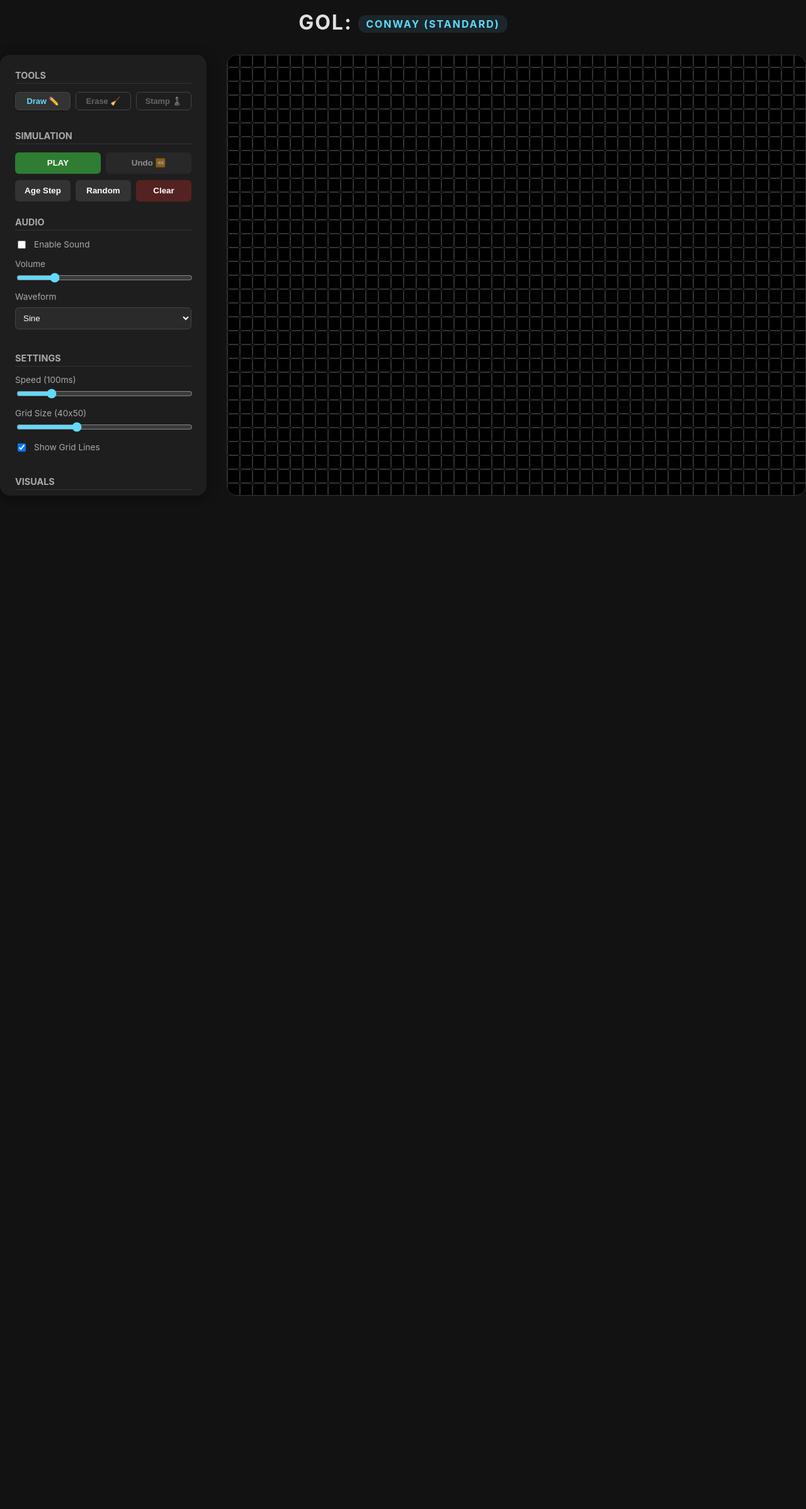
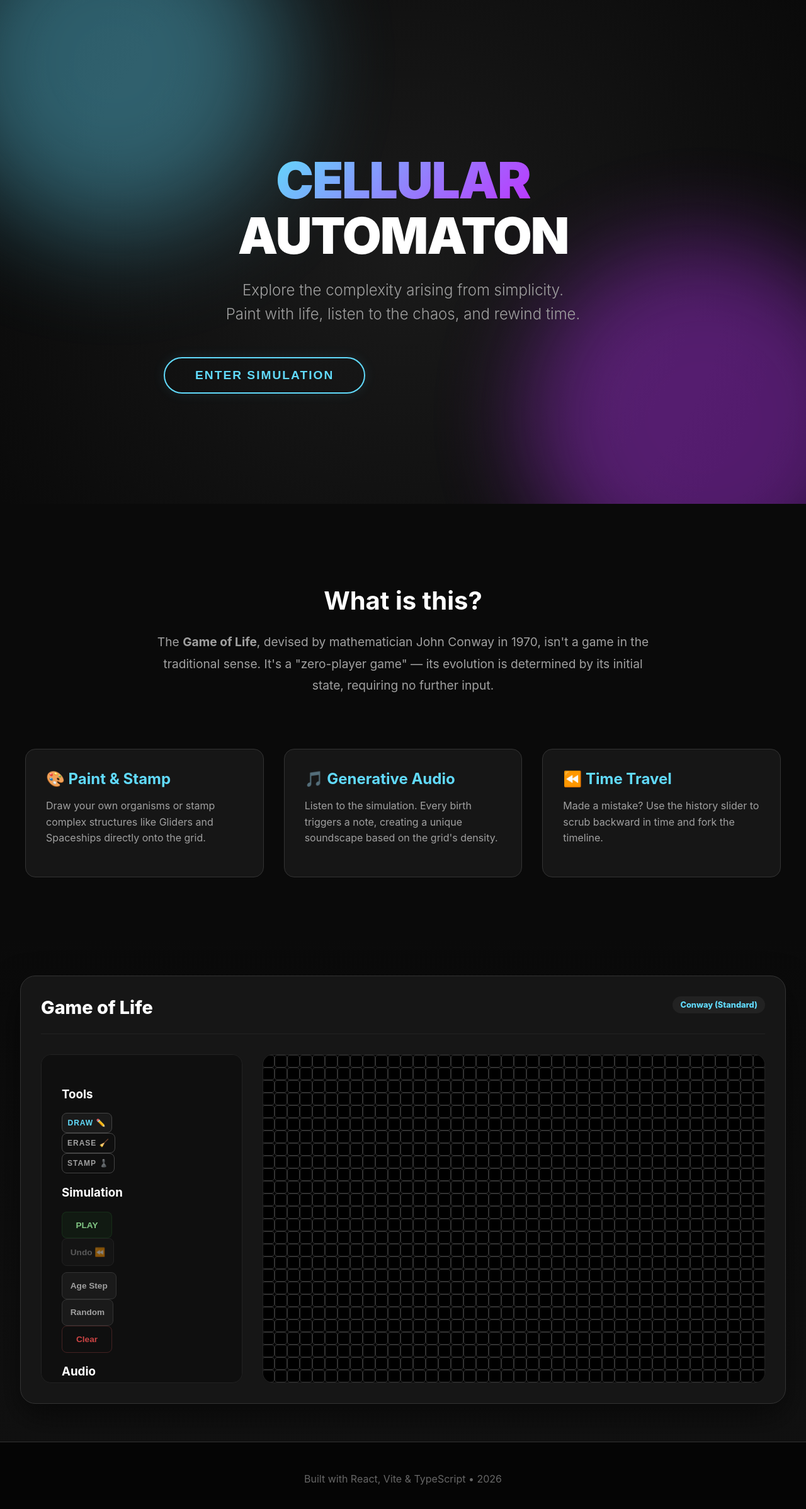
Before and after one commit to DSchneid/Game-of-Life, a React (Vite) app: page / in a window 1280 px wide. Shown: the top 2396 px of the page at 63% size. Before the commit the page ends 803 px from the top, so only its background shows below. Built offline with nearby package versions, Linux system fonts and the light colour scheme.

Commit message:
UI Overhaul: Modern dark theme, full-screen layout, and grid scrolling fix

```diff
--- a/src/App.tsx
+++ b/src/App.tsx
@@ -1,11 +1,76 @@
-import GameOfLife from './components/GameOfLife'
+import { useRef } from 'react';
+import GameOfLife from './components/GameOfLife';
+import './index.css';
 
 function App() {
+  const gameSectionRef = useRef<HTMLDivElement>(null);
+
+  const scrollToGame = () => {
+    gameSectionRef.current?.scrollIntoView({ behavior: 'smooth' });
+  };
+
   return (
-    <>
-      <GameOfLife />
-    </>
-  )
+    <div className="app-container">
+
+      {/* Hero Section */}
+      <section className="hero-section">
+        <div className="hero-content">
+          <h1 className="hero-title">
+            <span className="gradient-text">CELLULAR</span> AUTOMATON
+          </h1>
+          <p className="hero-subtitle">
+            Explore the complexity arising from simplicity. <br />
+            Paint with life, listen to the chaos, and rewind time.
+          </p>
+          <button className="hero-cta" onClick={scrollToGame}>
+            Enter Simulation
+          </button>
+        </div>
+        <div className="hero-background-elements">
+           <div className="blob blob-1"></div>
+           <div className="blob blob-2"></div>
+        </div>
+      </section>
+
+      {/* Introduction / Info Section */}
+      <section className="info-section">
+        <div className="info-card">
+          <h2>What is this?</h2>
+          <p>
+            The <strong>Game of Life</strong>, devised by mathematician John Conway in 1970, isn't a game in the traditional sense.
+            It's a "zero-player game" — its evolution is determined by its initial state, requiring no further input.
+          </p>
+        </div>
+
+        <div className="features-grid">
+           <div className="feature-item">
+              <h3>🎨 Paint & Stamp</h3>
+              <p>Draw your own organisms or stamp complex structures like Gliders and Spaceships directly onto the grid.</p>
+           </div>
+           <div className="feature-item">
+              <h3>🎵 Generative Audio</h3>
+              <p>Listen to the simulation. Every birth triggers a note, creating a unique soundscape based on the grid's density.</p>
+           </div>
+           <div className="feature-item">
+              <h3>⏪ Time Travel</h3>
+              <p>Made a mistake? Use the history slider to scrub backward in time and fork the timeline.</p>
+           </div>
+        </div>
+      </section>
+
+      {/* Game Section */}
+      <section className="game-wrapper-section" ref={gameSectionRef}>
+        <div className="game-card">
+           <GameOfLife />
+        </div>
+      </section>
+
+      {/* Footer */}
+      <footer className="app-footer">
+        <p>Built with React, Vite & TypeScript • 2026</p>
+      </footer>
+    </div>
+  );
 }
 
-export default App
+export default App;
--- a/src/components/GameOfLife.tsx
+++ b/src/components/GameOfLife.tsx
@@ -84,7 +84,7 @@ const GameOfLife: React.FC = () => {
   const [historyLength, setHistoryLength] = useState(0);
 
   // Audio State
-  const [audioEnabled, setAudioEnabled] = useState(false);
+  const [audioEnabled, setAudioEnabled] = useState(true);
   const [volume, setVolume] = useState(0.1);
   const [waveform, setWaveform] = useState<OscillatorType>('sine');
 
@@ -375,7 +375,7 @@ const GameOfLife: React.FC = () => {
 
   return (
     <div className="game-container">
-      <h1 className="title">GOL: <span>{selectedRule.name}</span></h1>
+      <h1 className="title">Game of Life <span>{selectedRule.name}</span></h1>
 
       <div className="main-layout">
 
--- a/src/index.css
+++ b/src/index.css
@@ -1,209 +1,496 @@
 :root {
-  --bg-color: #121212;
-  --panel-bg: #1e1e1e;
-  --text-primary: #e0e0e0;
-  --text-secondary: #aaaaaa;
-  --accent: #61dafb;
-  --danger: #ff4d4d;
+  --bg-dark: #0a0a0a;
+  --bg-panel: #161616;
+  --text-main: #ffffff;
+  --text-muted: #a0a0a0;
+
+  --primary: #61dafb;
+  --primary-glow: rgba(97, 218, 251, 0.4);
+  --secondary: #bd34fe;
+  --secondary-glow: rgba(189, 52, 254, 0.4);
+
+  --font-display: 'Inter', system-ui, -apple-system, sans-serif;
+}
+
+* {
+  box-sizing: border-box;
 }
 
 body {
   margin: 0;
-  background-color: var(--bg-color);
-  color: var(--text-primary);
-  font-family: 'Inter', sans-serif;
-  overflow: hidden; /* Prevent scrolling if possible */
+  background-color: var(--bg-dark);
+  color: var(--text-main);
+  font-family: var(--font-display);
+  overflow-x: hidden;
 }
 
-h1.title {
-  font-size: 2rem;
-  margin: 1rem 0;
+/* Scrollbar Styling */
+::-webkit-scrollbar {
+  width: 8px;
+}
+::-webkit-scrollbar-track {
+  background: var(--bg-dark);
+}
+::-webkit-scrollbar-thumb {
+  background: #333;
+  border-radius: 4px;
+}
+::-webkit-scrollbar-thumb:hover {
+  background: #555;
+}
+
+/* --- Layout --- */
+
+.app-container {
+  display: flex;
+  flex-direction: column;
+  min-height: 100vh;
+}
+
+/* --- Hero Section --- */
+.hero-section {
+  height: 100vh;
+  display: flex;
+  align-items: center;
+  justify-content: center;
+  position: relative;
+  overflow: hidden;
+  background: radial-gradient(circle at 50% 50%, #1a1a1a 0%, #0a0a0a 100%);
+}
+
+.hero-content {
+  z-index: 10;
+  text-align: center;
+  max-width: 800px;
+  padding: 0 20px;
+  animation: fadeIn Up 1s ease-out;
+}
+
+.hero-title {
+  font-size: 5rem;
+  font-weight: 900;
+  line-height: 1.1;
+  margin-bottom: 1.5rem;
+  letter-spacing: -2px;
+}
+
+.gradient-text {
+  background: linear-gradient(135deg, var(--primary) 0%, var(--secondary) 100%);
+  -webkit-background-clip: text;
+  -webkit-text-fill-color: transparent;
+  background-clip: text;
+}
+
+.hero-subtitle {
+  font-size: 1.5rem;
+  color: var(--text-muted);
+  line-height: 1.6;
+  margin-bottom: 3rem;
+  font-weight: 300;
+}
+
+.hero-cta {
+  background: transparent;
+  color: var(--primary);
+  border: 2px solid var(--primary);
+  padding: 1rem 3rem;
+  font-size: 1.2rem;
+  border-radius: 50px;
+  cursor: pointer;
+  transition: all 0.3s cubic-bezier(0.25, 0.8, 0.25, 1);
   text-transform: uppercase;
   letter-spacing: 2px;
+  font-weight: 700;
+  box-shadow: 0 0 20px rgba(97, 218, 251, 0.1);
 }
 
-h1.title span {
-  color: var(--accent);
-  font-size: 1rem;
-  vertical-align: middle;
-  background: rgba(97, 218, 251, 0.1);
-  padding: 4px 12px;
-  border-radius: 12px;
+.hero-cta:hover {
+  background: var(--primary);
+  color: #000;
+  box-shadow: 0 0 40px var(--primary-glow);
+  transform: translateY(-2px);
 }
 
-.game-container {
+/* Hero Background Blobs */
+.blob {
+  position: absolute;
+  border-radius: 50%;
+  filter: blur(80px);
+  opacity: 0.4;
+  z-index: 1;
+  animation: float 20s infinite ease-in-out;
+}
+
+.blob-1 {
+  width: 500px;
+  height: 500px;
+  background: var(--primary);
+  top: -100px;
+  left: -100px;
+  animation-delay: 0s;
+}
+
+.blob-2 {
+  width: 600px;
+  height: 600px;
+  background: var(--secondary);
+  bottom: -150px;
+  right: -150px;
+  animation-delay: -10s;
+}
+
+@keyframes float {
+  0% { transform: translate(0, 0) scale(1); }
+  33% { transform: translate(30px, -50px) scale(1.1); }
+  66% { transform: translate(-20px, 20px) scale(0.9); }
+  100% { transform: translate(0, 0) scale(1); }
+}
+
+@keyframes fadeInUp {
+    from { opacity: 0; transform: translateY(20px); }
+    to { opacity: 1; transform: translateY(0); }
+}
+
+
+/* --- Info Section --- */
+.info-section {
+  padding: 6rem 2rem;
+  background: var(--bg-dark);
   display: flex;
   flex-direction: column;
-  height: 100vh;
   align-items: center;
+  gap: 4rem;
+}
+
+.info-card {
+  max-width: 800px;
+  text-align: center;
+}
+
+.info-card h2 {
+  font-size: 2.5rem;
+  margin-bottom: 1.5rem;
+  color: var(--text-main);
+}
+
+.info-card p {
+  font-size: 1.2rem;
+  color: var(--text-muted);
+  line-height: 1.8;
+}
+
+.features-grid {
+  display: grid;
+  grid-template-columns: repeat(auto-fit, minmax(300px, 1fr));
+  gap: 2rem;
+  max-width: 1200px;
+  width: 100%;
+}
+
+.feature-item {
+  background: var(--bg-panel);
+  padding: 2rem;
+  border-radius: 16px;
+  border: 1px solid #333;
+  transition: transform 0.3s;
+}
+
+.feature-item:hover {
+  transform: translateY(-5px);
+  border-color: var(--primary);
+}
+
+.feature-item h3 {
+  font-size: 1.5rem;
+  margin-top: 0;
+  margin-bottom: 1rem;
+  color: var(--primary);
+}
+
+.feature-item p {
+  color: var(--text-muted);
+  line-height: 1.6;
+}
+
+
+/* --- Game Wrapper --- */
+.game-wrapper-section {
+  padding: 2rem; /* Reduced padding */
+  background: linear-gradient(to bottom, var(--bg-dark), #111);
+  display: flex;
+  justify-content: center;
+  min-height: 100vh;
+  align-items: center; /* Center vertically */
+}
+
+.game-card {
+  /* This wraps the original GameOfLife component */
+  background: transparent;
+  width: 100%;
+  max-width: 95vw; /* Use 95% of viewport width */
+}
+
+
+/* --- Footer --- */
+.app-footer {
+  padding: 2rem;
+  text-align: center;
+  border-top: 1px solid #333;
+  background: #050505;
+  color: #666;
+}
+
+
+/* --- Adapting the Original Component Styles to fit --- */
+
+.game-container {
+  height: 85vh; /* Use substantial viewport height */
+  min-height: 600px;
+  background: var(--bg-panel);
+  border: 1px solid #333;
+  border-radius: 24px;
+  padding: 2rem;
+  box-shadow: 0 20px 50px rgba(0,0,0,0.5);
+  display: flex;
+  flex-direction: column;
 }
 
 .main-layout {
   display: flex;
   gap: 2rem;
-  padding: 1rem;
-  height: calc(100% - 100px);
   width: 100%;
-  max-width: 1400px;
-  justify-content: center;
+  flex: 1; /* Fill remaining height of game-container */
+  min-height: 0; /* Important for nested flex scroll */
 }
 
-/* Sidebar Styles */
 .sidebar {
-  width: 280px;
-  background: var(--panel-bg);
-  padding: 1.5rem;
+  background: #0f0f0f;
+  border: 1px solid #222;
+  box-shadow: none;
+  height: 100%; /* Fill parent */
+  padding: 2rem;
   border-radius: 16px;
-  display: flex;
-  flex-direction: column;
-  gap: 1.5rem;
-  box-shadow: 0 4px 20px rgba(0,0,0,0.4);
+  width: 320px;
+  flex-shrink: 0;
   overflow-y: auto;
 }
 
-.control-group h3 {
-  margin: 0 0 0.8rem 0;
-  font-size: 0.9rem;
-  text-transform: uppercase;
-  color: var(--text-secondary);
-  border-bottom: 1px solid #333;
-  padding-bottom: 4px;
+.grid-wrapper {
+  background: #000;
+  border: 1px solid #222;
+  height: 100%; /* Fill parent */
+  border-radius: 16px;
+  flex: 1;
+  overflow: auto; /* Allow scrolling for large grids */
+  display: flex;
+  justify-content: center; /* Center if smaller than viewport */
+  align-items: center;     /* Center if smaller than viewport */
+  position: relative;
 }
 
-.button-row {
-  display: flex;
-  gap: 8px;
-  flex-wrap: wrap;
+.grid {
+    background: #000;
+    padding: 2rem; /* Add some padding so cells aren't flush with edge */
+    min-width: min-content; /* Ensure it takes up necessary space */
+    min-height: min-content;
 }
+
+h1.title {
+  margin-top: 0;
+  font-size: 1.8rem;
+  font-weight: 800;
+  color: var(--text-main);
+  border-bottom: 1px solid #222;
+  padding-bottom: 1.5rem;
+  margin-bottom: 2rem;
+  width: 100%;
+  text-align: left;
+}
+
+h1.title span {
+    float: right;
+    font-size: 0.8rem;
+    background: rgba(255,255,255,0.05);
+    padding: 6px 12px;
+    border-radius: 20px;
+    color: var(--primary);
+}
+
+/* --- Refined Buttons & Controls --- */
 
 button {
   flex: 1;
-  padding: 0.6rem;
-  border: none;
-  background: #333;
-  color: white;
-  border-radius: 6px;
+  padding: 0.8rem;
+  border: 1px solid #333;
+  background: #1a1a1a;
+  color: var(--text-muted);
+  border-radius: 8px;
   cursor: pointer;
   font-weight: 600;
-  transition: all 0.2s;
-  min-width: 70px;
+  font-size: 0.85rem;
+  transition: all 0.2s cubic-bezier(0.4, 0, 0.2, 1);
+  min-width: 80px;
+  display: flex;
+  align-items: center;
+  justify-content: center;
+  gap: 8px;
 }
 
-button:hover {
-  background: #444;
+button:hover:not(:disabled) {
+  background: #252525;
+  color: var(--text-main);
+  border-color: #444;
   transform: translateY(-1px);
 }
 
+button:disabled {
+  opacity: 0.2;
+  cursor: not-allowed;
+}
+
 .btn-start {
+  background: rgba(46, 125, 50, 0.1);
+  color: #81c784;
+  border-color: rgba(46, 125, 50, 0.2);
+}
+.btn-start:hover {
   background: #2e7d32;
+  color: white;
+  border-color: #2e7d32;
 }
-.btn-start:hover { background: #388e3c; }
 
 .btn-stop {
+  background: rgba(198, 40, 40, 0.1);
+  color: #e57373;
+  border-color: rgba(198, 40, 40, 0.2);
+}
+.btn-stop:hover {
   background: #c62828;
+  color: white;
+  border-color: #c62828;
 }
-.btn-stop:hover { background: #d32f2f; }
 
 .btn-danger {
-    background: #552222;
+    background: transparent;
+    border-color: #442222;
+    color: #cc4444;
 }
 .btn-danger:hover {
-    background: #772222;
+    background: #552222;
+    color: white;
 }
 
 /* Inputs and Selects */
 label {
   display: flex;
   flex-direction: column;
-  gap: 4px;
-  font-size: 0.85rem;
-  margin-bottom: 0.8rem;
-  color: var(--text-secondary);
+  gap: 10px;
+  font-size: 0.75rem;
+  margin-bottom: 1.5rem;
+  color: var(--text-muted);
   text-align: left;
+  font-weight: 700;
+  text-transform: uppercase;
+  letter-spacing: 1.5px;
 }
 
 input[type="range"] {
   width: 100%;
-  accent-color: var(--accent);
+  accent-color: var(--primary);
+  background: #222;
+  height: 4px;
+  border-radius: 2px;
   cursor: pointer;
 }
 
 select {
   width: 100%;
-  padding: 8px;
-  background: #2a2a2a;
-  border: 1px solid #444;
-  color: white;
-  border-radius: 6px;
-  margin-bottom: 0.8rem;
+  padding: 12px;
+  background: #0a0a0a;
+  border: 1px solid #222;
+  color: var(--text-main);
+  border-radius: 8px;
+  margin-bottom: 1rem;
   cursor: pointer;
+  font-family: inherit;
+  font-size: 0.85rem;
+}
+
+select:focus {
+    outline: none;
+    border-color: var(--primary);
 }
 
 .checkbox-label {
     flex-direction: row;
     align-items: center;
-    gap: 10px;
+    gap: 12px;
     cursor: pointer;
+    text-transform: none;
+    letter-spacing: 0;
+    font-weight: 500;
 }
 .checkbox-label input {
-    width: auto;
+    width: 18px;
+    height: 18px;
+    border-radius: 4px;
+    accent-color: var(--primary);
 }
 
 /* Visual Toggles */
 .toggle-group {
     display: flex;
-    background: #111;
-    border-radius: 6px;
+    background: #000;
+    border-radius: 10px;
     padding: 4px;
+    border: 1px solid #222;
 }
 
 .toggle-btn {
     background: transparent;
-    color: #666;
-    padding: 6px;
-    font-size: 0.8rem;
+    color: var(--text-muted);
+    padding: 8px;
+    font-size: 0.75rem;
+    border: none;
+    text-transform: uppercase;
+    letter-spacing: 1px;
+    font-weight: 700;
+}
+
+.toggle-btn:hover {
+    transform: none;
+    background: rgba(255,255,255,0.05);
 }
 
 .toggle-btn.active {
-    background: #333;
-    color: var(--accent);
-    box-shadow: 0 2px 4px rgba(0,0,0,0.2);
+    background: #1a1a1a;
+    color: var(--primary);
+    box-shadow: none;
 }
 
 /* Stats */
 .stats {
     margin-top: auto;
-    background: #111;
-    padding: 1rem;
-    border-radius: 8px;
-    font-family: monospace;
-    font-size: 1.1rem;
-    color: var(--accent);
+    background: #000;
+    padding: 1.25rem;
+    border-radius: 12px;
+    border: 1px solid #222;
+    font-family: 'JetBrains Mono', monospace;
+    font-size: 1rem;
+    color: var(--primary);
 }
 
-/* Grid Wrapper */
-.grid-wrapper {
-  flex: 1;
-  display: flex;
-  justify-content: center;
-  align-items: center;
-  background: #000;
-  border-radius: 16px;
-  padding: 2rem;
-  box-shadow: inset 0 0 50px rgba(0,0,0,0.8);
-  overflow: auto;
-  border: 1px solid #333;
+@media (max-width: 1000px) {
+    .main-layout {
+        flex-direction: column;
+        height: auto;
+    }
+    .sidebar, .grid-wrapper {
+        width: 100%;
+        height: auto;
+        min-height: 400px;
+    }
+    .hero-title {
+        font-size: 3rem;
+    }
 }
-
-.grid {
-    background: #000;
-    /* Optional: Centering logic if grid is smaller than wrapper */
-}
-
-.cell {
-  transition: background-color 0.1s;
-  cursor: pointer;
-}
-.cell:hover {
-    border-color: rgba(255,255,255,0.3) !important;
-}
```
